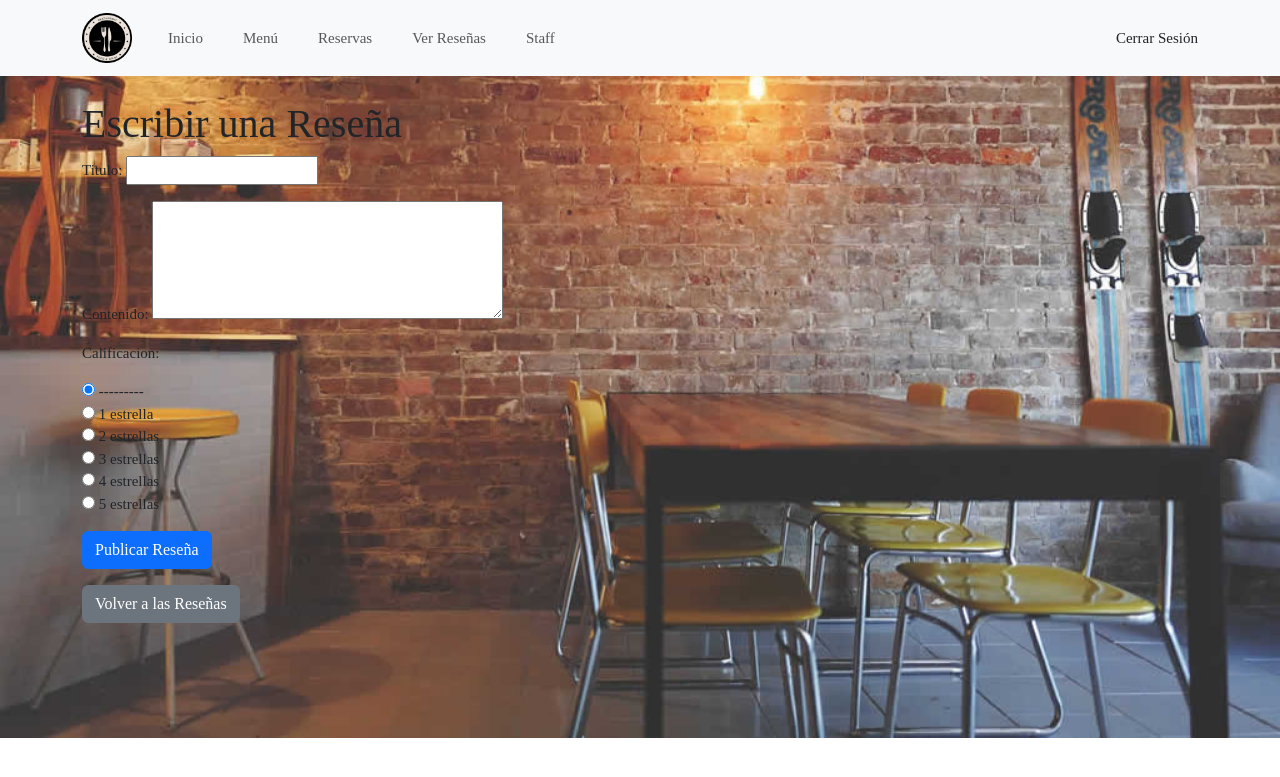
After one commit to FranciscoPonce-code/MiPrimeraPagina.Ponce, a Django app: a page that uses miweb/templates/miapp/base.html in a window 1280 px wide. The commit adds this page. Shown: the top 777 px of the page. Run offline with Django 5.2, Linux system fonts and the light colour scheme; a user stored in the database is signed in.

Commit message:
Agregado login, registro y reseñas

```diff
--- a/miapp/forms.py
+++ b/miapp/forms.py
@@ -1,5 +1,5 @@
 from django import forms
-from .models import Plato, Reserva, Cliente
+from .models import Plato, Reserva, Cliente, Reseña
 
 class PlatoForm(forms.ModelForm):
     class Meta:
@@ -13,11 +13,22 @@ class ReservaForm(forms.ModelForm):
         widgets = {
             'fecha': forms.DateInput(attrs={'type': 'date'}),
             'hora': forms.TimeInput(attrs={'type': 'time'}),
-}
+        }
+
 class ClienteForm(forms.ModelForm):
     class Meta:
         model = Cliente
         fields = '__all__'
+        help_texts = {"username": ""}
 
 class BuscarPlatoForm(forms.Form):
     termino = forms.CharField(label="Buscar plato", max_length=100)
+
+class ReseñaForm(forms.ModelForm):
+    class Meta:
+        model = Reseña
+        fields = ['titulo', 'contenido', 'calificacion']
+        widgets = {
+            'contenido': forms.Textarea(attrs={'rows': 5}),
+            'calificacion': forms.RadioSelect(choices=Reseña.calificacion.field.choices),
+        }
--- a/miapp/models.py
+++ b/miapp/models.py
@@ -1,7 +1,6 @@
 from django.db import models  # noqa: F401
-
-# Create your models here.
-
+from django.contrib.auth.models import User
+#
 from django.db import models  # noqa: F811
 
 class Plato(models.Model):
@@ -29,3 +28,13 @@ class Cliente(models.Model):
 
     def __str__(self):
         return self.nombre
+
+class Reseña(models.Model):  # ¡Esta clase estaba dentro de Cliente!
+    cliente = models.ForeignKey(User, on_delete=models.CASCADE)
+    titulo = models.CharField(max_length=200)
+    contenido = models.TextField()
+    fecha_creacion = models.DateTimeField(auto_now_add=True)
+    calificacion = models.IntegerField(choices=[(1, '1 estrella'), (2, '2 estrellas'), (3, '3 estrellas'), (4, '4 estrellas'), (5, '5 estrellas')])
+
+    def __str__(self):
+        return f"Reseña de {self.cliente.username}: {self.titulo}"
--- a/miapp/urls.py
+++ b/miapp/urls.py
@@ -1,5 +1,6 @@
 from django.urls import path
 from . import views
+
 
 urlpatterns = [
     path('', views.index, name='index'),
@@ -11,5 +12,8 @@ urlpatterns = [
     path('reservas/', views.reservas, name='reservas'),
     path('reserva_exitosa/', views.reserva_exitosa, name='reserva_exitosa'),
     path('login/', views.login_view, name='login'), # Agrega login
-    path('registrarse/', views.register_view, name='registrarse'), # Agrega
+    path('registrarse/', views.register_view, name='registrarse'),
+    path('logout/', views.logout_view, name='logout'),
+    path('Reseñas/', views.lista_Reseñas, name='lista_Reseñas'),
+    path('Reseñas/escribir/', views.escribir_Reseña, name='escribir_Reseña'),
 ]
--- a/miapp/views.py
+++ b/miapp/views.py
@@ -1,6 +1,12 @@
 from django.shortcuts import render, redirect
 from .models import Plato, Reserva, Cliente  # noqa: F401
-from .forms import PlatoForm, ReservaForm, ClienteForm, BuscarPlatoForm
+from .forms import PlatoForm, ReservaForm, ClienteForm, BuscarPlatoForm, ReseñaForm
+from django.contrib.auth import authenticate, login
+from django.contrib.auth.forms import AuthenticationForm
+from django.contrib.auth.forms import UserCreationForm
+from django.contrib.auth import logout
+from django.contrib.auth.decorators import login_required
+from .models import Reseña
 
 def index(request):
     return render(request, 'miapp/index.html')
@@ -50,9 +56,50 @@ def buscar_plato(request):
             resultados = Plato.objects.filter(nombre__icontains=termino)
     return render(request, 'miapp/buscar.html', {'form': form, 'resultados': resultados})
 
-
 def login_view(request):
-    return render(request, 'miapp/login.html')
+    if request.method == 'POST':
+        form = AuthenticationForm(request, data=request.POST)
+        if form.is_valid():
+            username = form.cleaned_data.get('username')
+            password = form.cleaned_data.get('password')
+            user = authenticate(username=username, password=password)
+            if user is not None:
+                login(request, user)
+                return redirect('index')  # Redirige a la página de inicio
+            else:
+                form.add_error(None, 'Nombre de usuario o contraseña incorrectos')
+    else:
+        form = AuthenticationForm()
+    return render(request, 'miapp/login.html', {'form': form})
 
 def register_view(request):
-    return render(request, 'miapp/registrarse.html')
+    if request.method == 'POST':
+        form = UserCreationForm(request.POST)
+        if form.is_valid():
+            user = form.save()
+            login(request, user)
+            return redirect('index')  # Redirige a la página de inicio
+    else:
+        form = UserCreationForm()
+    return render(request, 'miapp/registrarse.html', {'form': form})
+
+def logout_view(request):
+    logout(request)
+    return redirect('index')
+
+def lista_Reseñas(request):
+    Reseñas = Reseña.objects.all().order_by('-fecha_creacion')
+    return render(request, 'miapp/lista_Reseñas.html', {'Reseñas': Reseñas})
+
+@login_required
+def escribir_Reseña(request):
+    if request.method == 'POST':
+        form = ReseñaForm(request.POST)
+        if form.is_valid():
+            Reseña = form.save(commit=False)
+            Reseña.cliente = request.user
+            Reseña.save()
+            return redirect('lista_Reseñas')  # Redirige a la lista de reseñas
+    else:
+        form = ReseñaForm()
+    return render(request, 'miapp/escribir_Reseña.html', {'form': form})
--- a/miweb/templates/miapp/base.html
+++ b/miweb/templates/miapp/base.html
@@ -35,12 +35,19 @@
                         <a class="nav-link" href="{% url 'reservas' %}">Reservas</a>
                     </li>
                     <li class="nav-item">
+                        <a class="nav-link" href="{% url 'lista_Reseñas' %}">Ver Reseñas</a>
+                    </li>
+                    <li class="nav-item">
                         <a class="nav-link" href="/admin/">Staff</a>
                     </li>
                 </ul>
                 <div class="d-flex align-items-center ms-auto">
+                    {% if user.is_authenticated %}
+                    <a href="{% url 'logout' %}" class="nav-link btn btn-secondary ml-2">Cerrar Sesión</a>
+                    {% else %}
                     <a class="nav-link btn btn-outline-primary mr-2" href="{% url 'login' %}">Iniciar sesión</a>
                     <a class="nav-link btn btn-primary" href="{% url 'registrarse' %}">Registrarse</a>
+                    {% endif %}
                 </div>
             </div>
         </div>
--- /dev/null
+++ b/miweb/templates/miapp/escribir_Reseña.html
@@ -0,0 +1,12 @@
+{% extends 'miapp/base.html' %}
+{% load static %}
+{% block title %}Escribir Reseña{% endblock %}
+{% block contenido %}
+    <h1>Escribir una Reseña</h1>
+    <form method="post">
+        {% csrf_token %}
+        {{ form.as_p }}
+        <button type="submit" class="btn btn-primary">Publicar Reseña</button>
+    </form>
+    <a href="{% url 'lista_Reseñas' %}" class="btn btn-secondary mt-3">Volver a las Reseñas</a>
+{% endblock %}
```
Also changed, not shown: miweb/templates/miapp/lista_Reseñas.html (added, +24 -0 lines), miweb/templates/miapp/registrarse.html (+23 -0 lines), README.md, db.sqlite3, miapp/migrations/0003_reseña.py (added).
